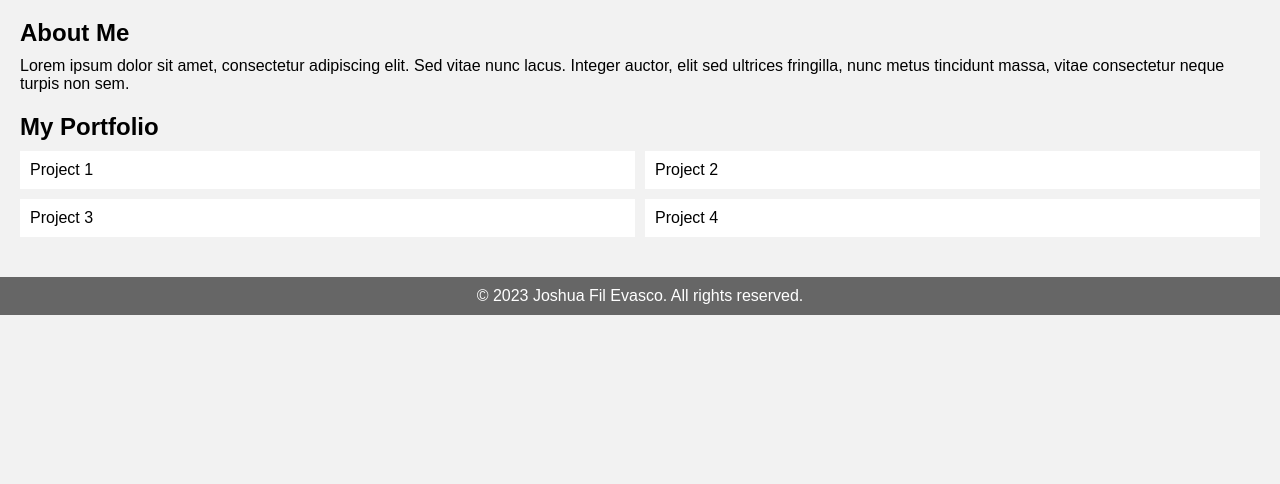
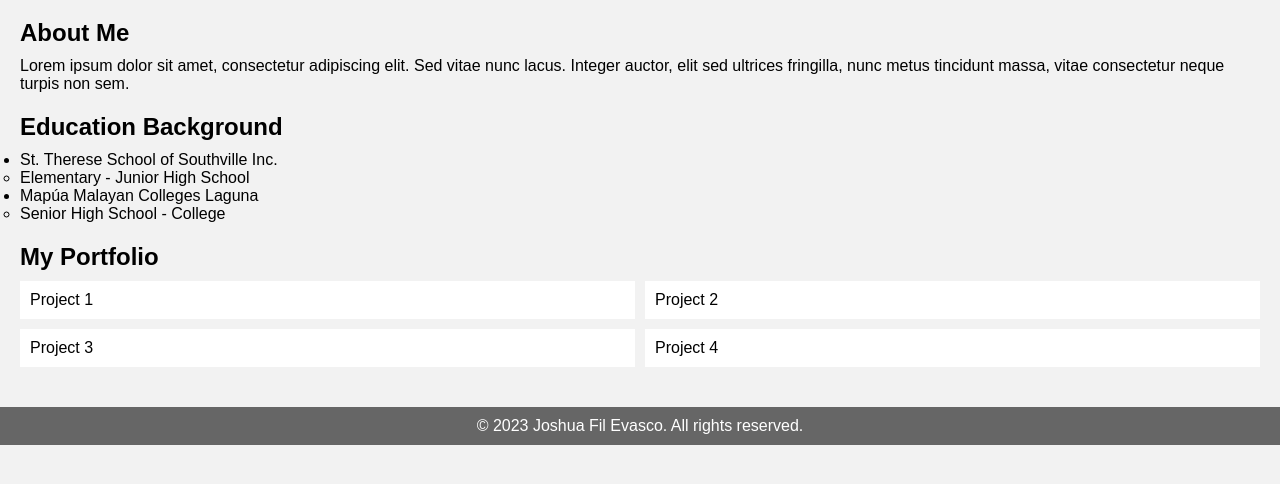
Before and after one commit to hyoono/hyoono.github.io, a plain HTML site: page index.html in a window 1280 px wide. Shown: the part 78-562 px from the top of the page. Drawn offline with Linux system fonts and the light colour scheme.

Commit message:
Modified to creator's liking.

```diff
--- a/index.html
+++ b/index.html
@@ -13,6 +13,16 @@
         <section>
             <h2>About Me</h2>
             <p>Lorem ipsum dolor sit amet, consectetur adipiscing elit. Sed vitae nunc lacus. Integer auctor, elit sed ultrices fringilla, nunc metus tincidunt massa, vitae consectetur neque turpis non sem.</p>
+        </section>
+
+        <section>
+            <h2>Education Background</h2>
+            <ul>
+                <li>St. Therese School of Southville Inc.</li>
+                    <ul><li>Elementary - Junior High School</li></ul>
+                <li>Mapúa Malayan Colleges Laguna</li>
+                <ul><li>Senior High School - College</li></ul>
+            </ul>
         </section>
 
         <section>
```
